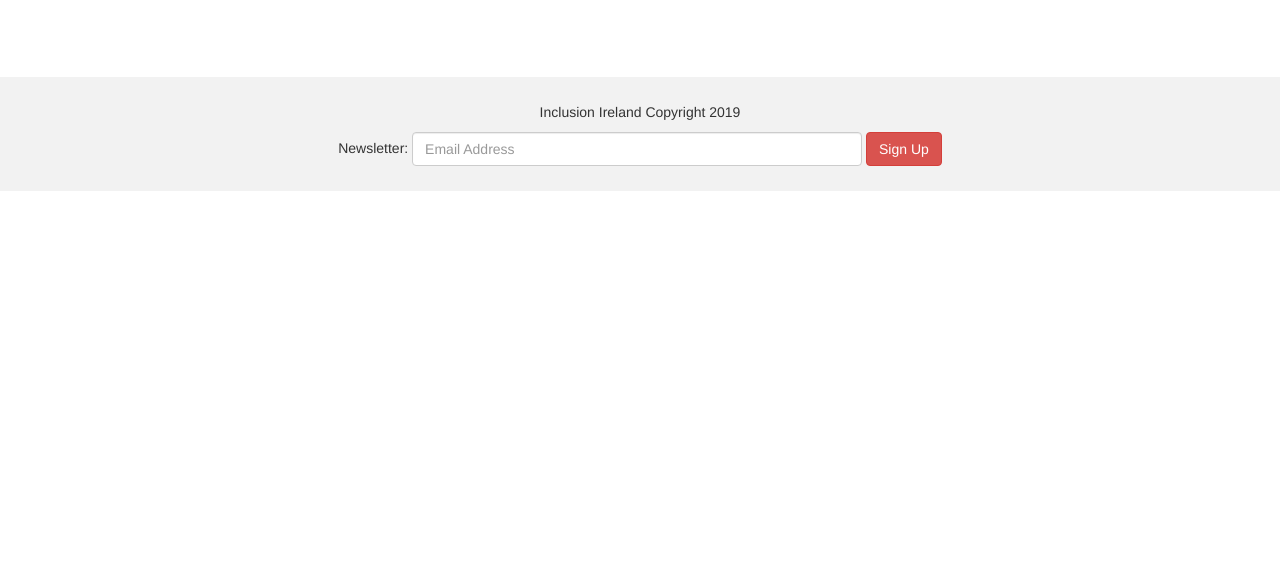
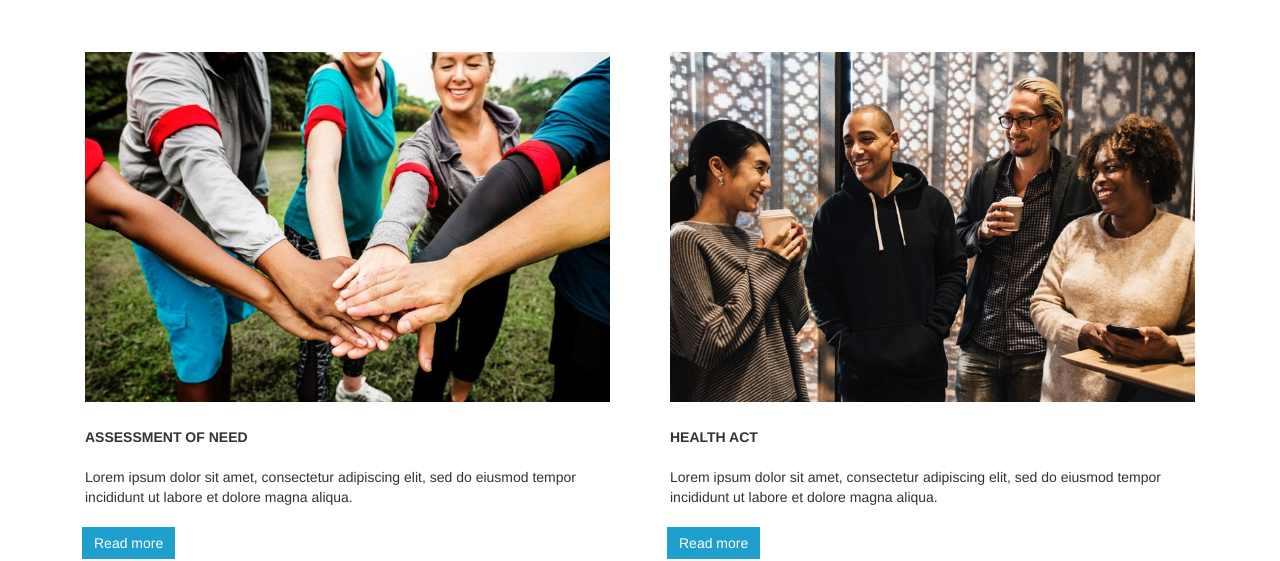
Before and after one commit to nhungluu/Inclusion-Ireland, a plain HTML site: page health.html in a window 1280 px wide. Shown: the part 251-812 px from the top of the page. Drawn offline with nearby package versions, Linux system fonts and the light colour scheme.

Commit message:
Worked on 2nd layer

```diff
--- a/health.html
+++ b/health.html
@@ -70,6 +70,27 @@
 
 </br>
 
+<div class="container">
+    <div class="row">
+        <div class="col-sm-6">
+            <div class="panel-default">
+                <div class="panel-body"><img src="img/thumb1.jpg" class="img-responsive" style="width:100%" alt="Image"></div>
+                <div class="panel-heading">ASSESSMENT OF NEED</div>
+                <div class="panel-footer">Lorem ipsum dolor sit amet, consectetur adipiscing elit, sed do eiusmod tempor incididunt ut labore et dolore magna aliqua.</div>
+                <div class="panel-button"><button type="button" class="btn btn-primary">Read more</button></div>
+            </div>
+        </div>
+        <div class="col-sm-6">
+            <div class="panel-default">
+                <div class="panel-body"><img src="img/thumb2.jpg" class="img-responsive" style="width:100%" alt="Image"></div>
+                <div class="panel-heading">HEALTH ACT</div>
+                <div class="panel-footer">Lorem ipsum dolor sit amet, consectetur adipiscing elit, sed do eiusmod tempor incididunt ut labore et dolore magna aliqua.</div>
+                <div class="panel-button"><button type="button" class="btn btn-primary">Read more</button></div>
+            </div>
+        </div>
+    </div>
+</div><br>
+
 
 </br></br>
 
```
